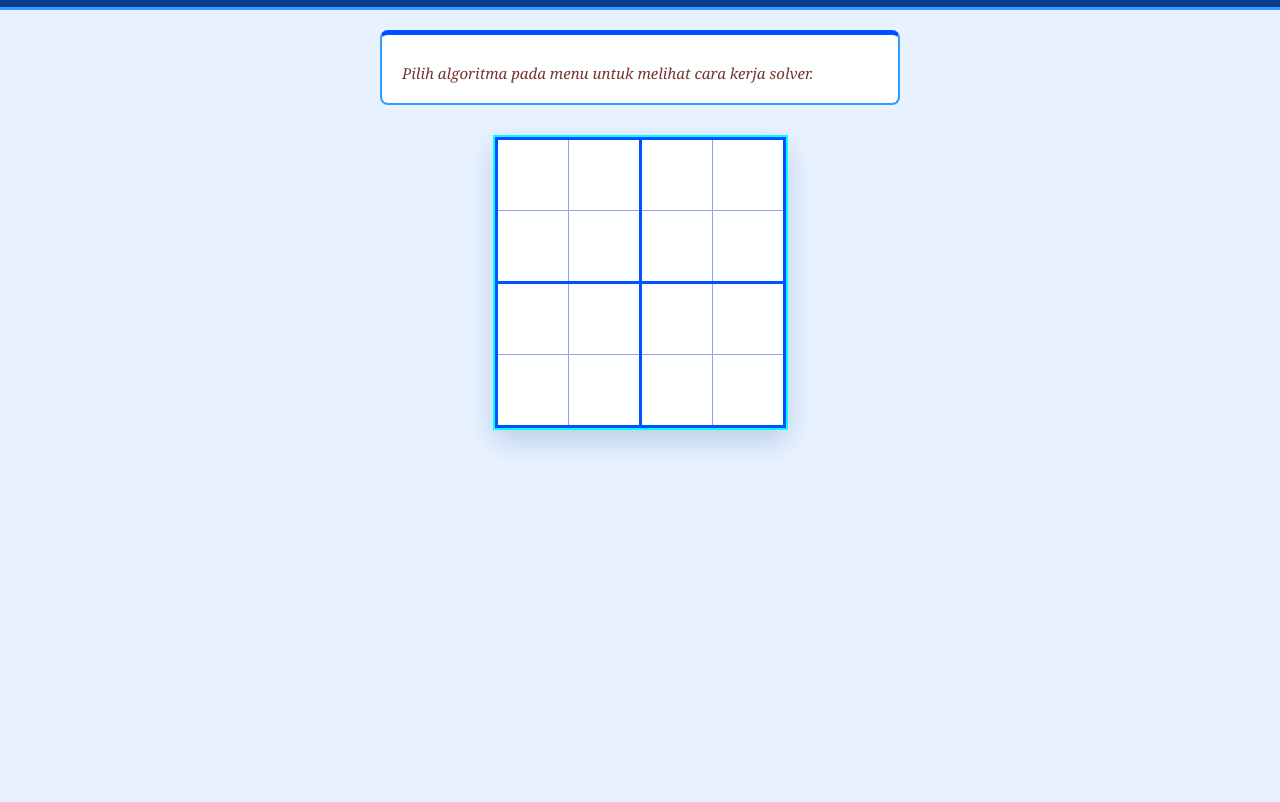
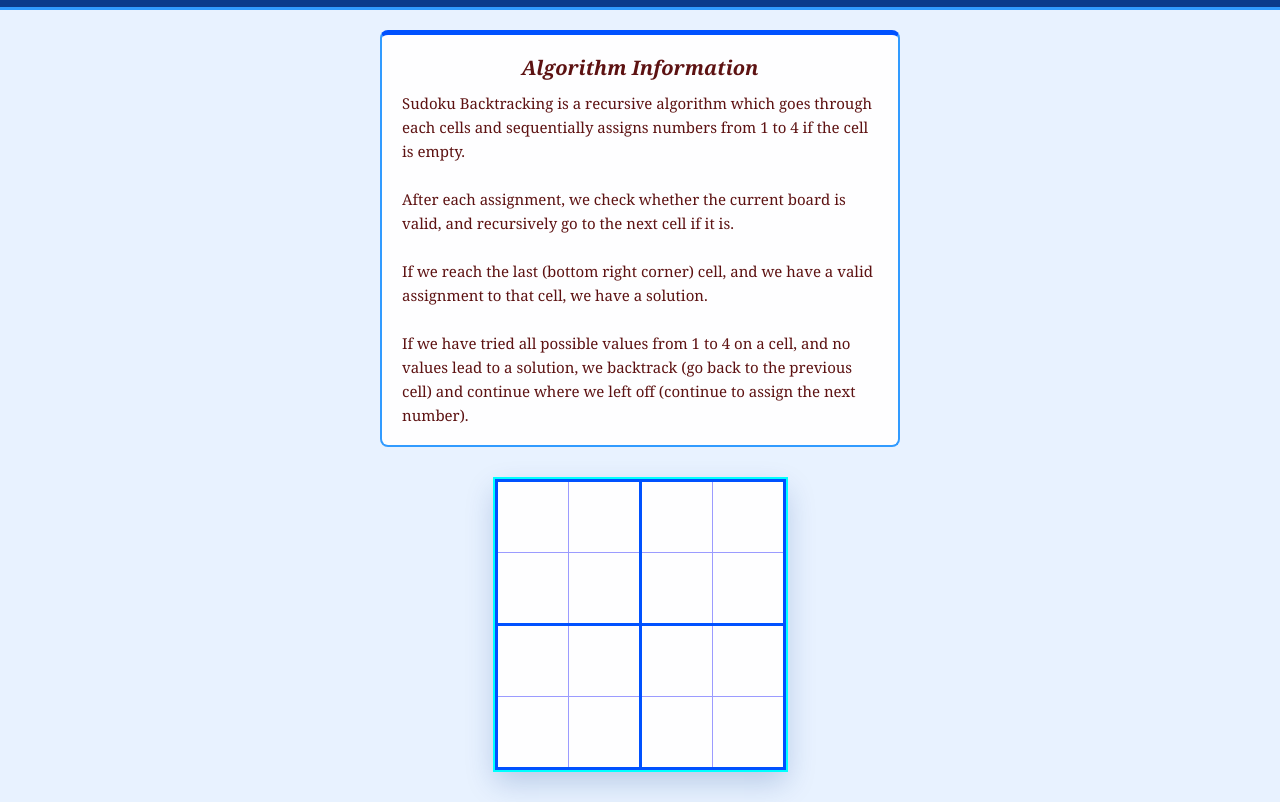
Before and after one commit to Fauzanium/daa-group5-quiz2, a plain HTML site: page index.html in a window 1280 px wide. Shown: the part 61-863 px from the top of the page. Before the commit the page ends 800 px from the top, so only its background shows below. Drawn offline with Linux system fonts and the light colour scheme.

Commit message:
Fix: add missing import in index.html, fix puzzle.js, and remove uneeded puzzle.js import in main.js

```diff
--- a/index.html
+++ b/index.html
@@ -1,19 +1,18 @@
-<!DOCTYPE html>
+<!doctype html>
 <html lang="en">
   <head>
-    <meta charset="UTF-8">
-    <meta name="viewport" content="width=device-width, initial-scale=1.0">
-    <meta http-equiv="X-UA-Compatible" content="ie=edge">
+    <meta charset="UTF-8" />
+    <meta name="viewport" content="width=device-width, initial-scale=1.0" />
+    <meta http-equiv="X-UA-Compatible" content="ie=edge" />
     <title>Sudoku Solver Visualizer</title>
-    <link rel="stylesheet" href="style.css">
+    <link rel="stylesheet" href="style.css" />
   </head>
   <body>
-
     <nav id="nav-bar">
       <h2>Sudoku Solver Visualizer</h2>
-        <li id="clear"><span>Clear</span>
-        <li id="randomly-fill"><span>Randomly Fill</span>
-        <li id="solve"><span>Solve</span>
+      <li id="clear"><span>Clear</span></li>
+      <li id="randomly-fill"><span>Randomly Fill</span></li>
+      <li id="solve"><span>Solve</span></li>
 
       <li>
         <span class="selected">Speed</span>
@@ -22,13 +21,11 @@
           <li class="speed-options">Medium</li>
           <li class="speed-options">Slow</li>
           <li class="speed-options">Extra Slow</li>
-
         </ul>
       </li>
     </nav>
 
     <div id="main-container">
-
       <div id="algo-info">
         <div id="algo-info-header"></div>
         <div id="algo-info-info"></div>
@@ -36,35 +33,36 @@
       <div id="main">
         <table id="grid">
           <tr class="row">
-                    <td class="cell"><input type="text" maxlength="1"></td>
-                    <td class="cell"><input type="text" maxlength="1"></td>
-                    <td class="cell"><input type="text" maxlength="1"></td>
-                    <td class="cell"><input type="text" maxlength="1"></td>
+            <td class="cell"><input type="text" maxlength="1" /></td>
+            <td class="cell"><input type="text" maxlength="1" /></td>
+            <td class="cell"><input type="text" maxlength="1" /></td>
+            <td class="cell"><input type="text" maxlength="1" /></td>
           </tr>
 
           <tr class="row">
-                    <td class="cell"><input type="text" maxlength="1"></td>
-                    <td class="cell"><input type="text" maxlength="1"></td>
-                    <td class="cell"><input type="text" maxlength="1"></td>
-                    <td class="cell"><input type="text" maxlength="1"></td>
+            <td class="cell"><input type="text" maxlength="1" /></td>
+            <td class="cell"><input type="text" maxlength="1" /></td>
+            <td class="cell"><input type="text" maxlength="1" /></td>
+            <td class="cell"><input type="text" maxlength="1" /></td>
           </tr>
 
           <tr class="row">
-                    <td class="cell"><input type="text" maxlength="1"></td>
-                    <td class="cell"><input type="text" maxlength="1"></td>
-                    <td class="cell"><input type="text" maxlength="1"></td>
-                    <td class="cell"><input type="text" maxlength="1"></td>
+            <td class="cell"><input type="text" maxlength="1" /></td>
+            <td class="cell"><input type="text" maxlength="1" /></td>
+            <td class="cell"><input type="text" maxlength="1" /></td>
+            <td class="cell"><input type="text" maxlength="1" /></td>
           </tr>
 
           <tr class="row">
-                    <td class="cell"><input type="text" maxlength="1"></td>
-                    <td class="cell"><input type="text" maxlength="1"></td>
-                    <td class="cell"><input type="text" maxlength="1"></td>
-                    <td class="cell"><input type="text" maxlength="1"></td>
+            <td class="cell"><input type="text" maxlength="1" /></td>
+            <td class="cell"><input type="text" maxlength="1" /></td>
+            <td class="cell"><input type="text" maxlength="1" /></td>
+            <td class="cell"><input type="text" maxlength="1" /></td>
           </tr>
         </table>
       </div>
     </div>
+    <script src="puzzle.js"></script>
     <script src="main.js"></script>
   </body>
 </html>
--- a/main.js
+++ b/main.js
@@ -1,11 +1,6 @@
 // Board size: N x N board made of B x B boxes (N = B*B).
 const B = 2;
 const N = B * B;
-
-// 288 4x4 puzzles with a unique solution.
-// Source: https://github.com/Fauzanium/kka-sudoku-solving-algorithms (4x4_sudoku_unique_solution.csv)
-import { PUZZLES } from "./puzzle";
-
 
 // Get some element from html
 const subMenu = document.querySelector("#nav-bar").children[4].children[1];
--- a/puzzle.js
+++ b/puzzle.js
@@ -1,4 +1,4 @@
-export const PUZZLES = [
+const PUZZLES = [
     "0321003004002100",
     "1400000032104020",
     "0010000402400421",
```
Lines whose indentation alone changed are shown as unchanged.
